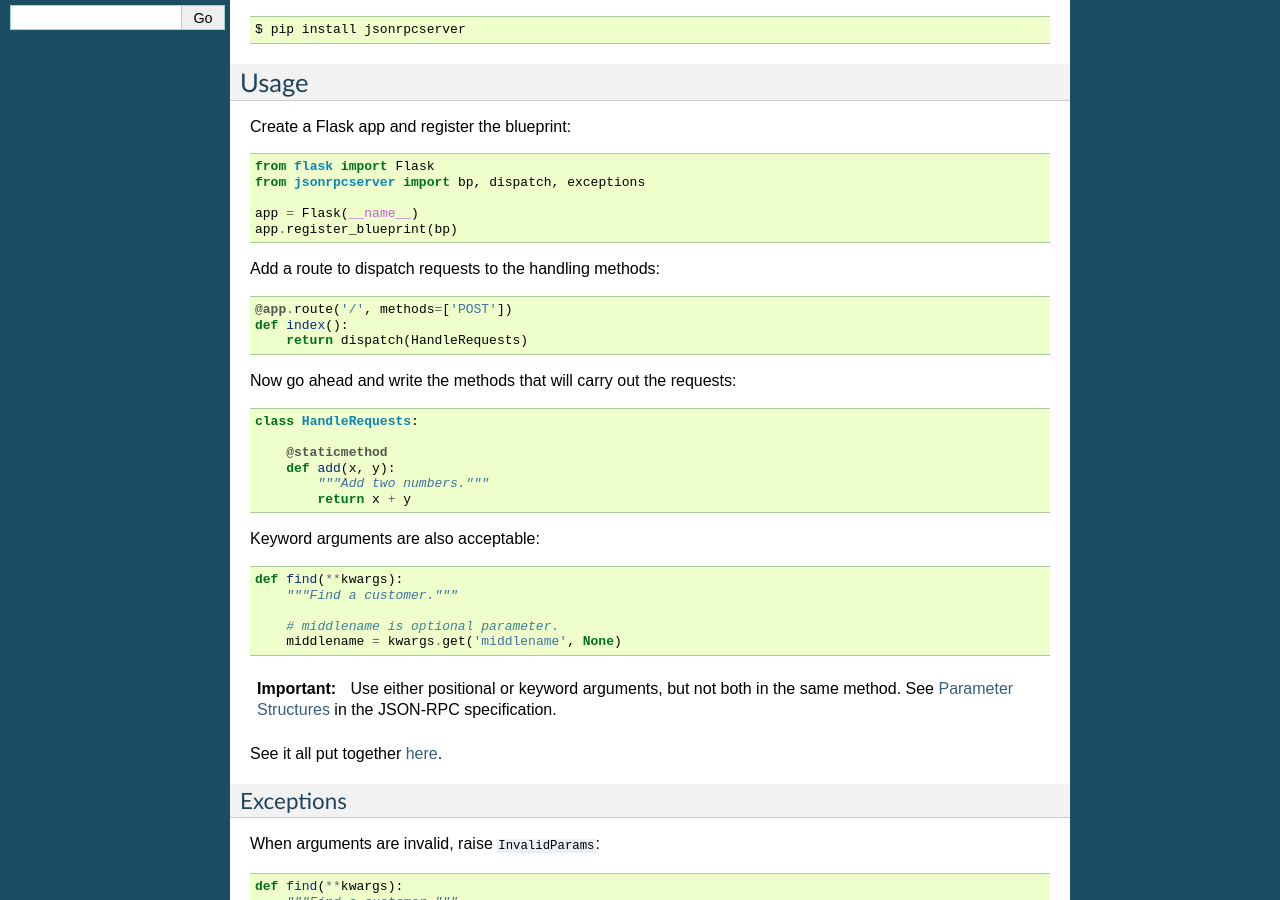
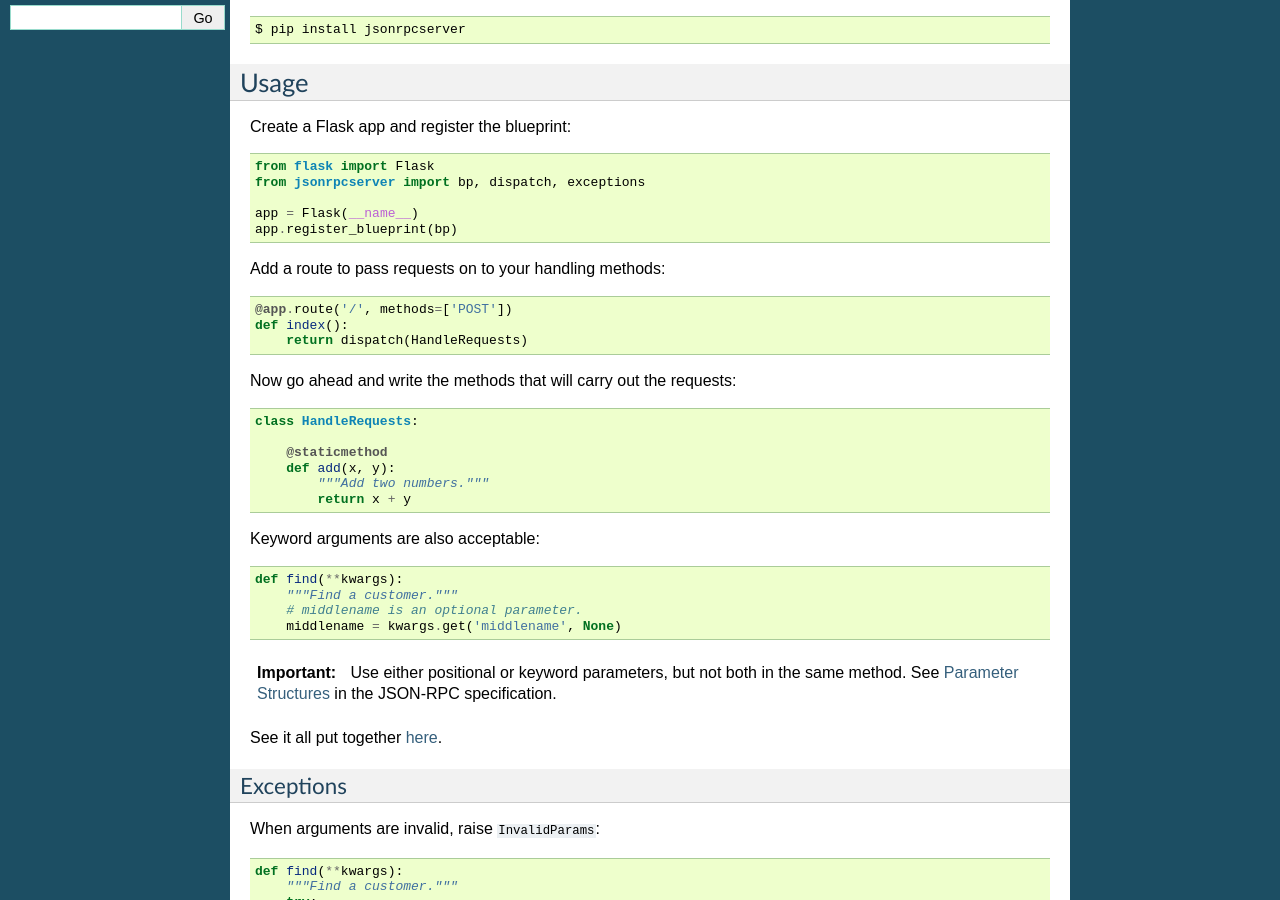
Before and after one commit to explodinglabs/jsonrpcserver, a Sphinx documentation site: the page built from doc/index.rst, in a window 1280 px wide and 900 px high, scrolled down 285 px. Built offline with Sphinx 7.4.7, drawn with Linux system fonts in a browser that asks for light colours.

Commit message:
Reworking the documentation.

```diff
--- a/doc/index.rst
+++ b/doc/index.rst
@@ -30,7 +30,7 @@ Create a Flask app and register the blueprint::
     app = Flask(__name__)
     app.register_blueprint(bp)
 
-Add a route to dispatch requests to the handling methods::
+Add a route to pass requests on to your handling methods::
 
     @app.route('/', methods=['POST'])
     def index():
@@ -49,13 +49,12 @@ Keyword arguments are also acceptable::
 
     def find(**kwargs):
         """Find a customer."""
-
-        # middlename is optional parameter.
+        # middlename is an optional parameter.
         middlename = kwargs.get('middlename', None)
 
 .. important::
 
-    Use either positional or keyword arguments, but not both in the same
+    Use either positional or keyword parameters, but not both in the same
     method. See `Parameter Structures
     <http://www.jsonrpc.org/specification#parameter_structures>`_ in the
     JSON-RPC specification.
```
